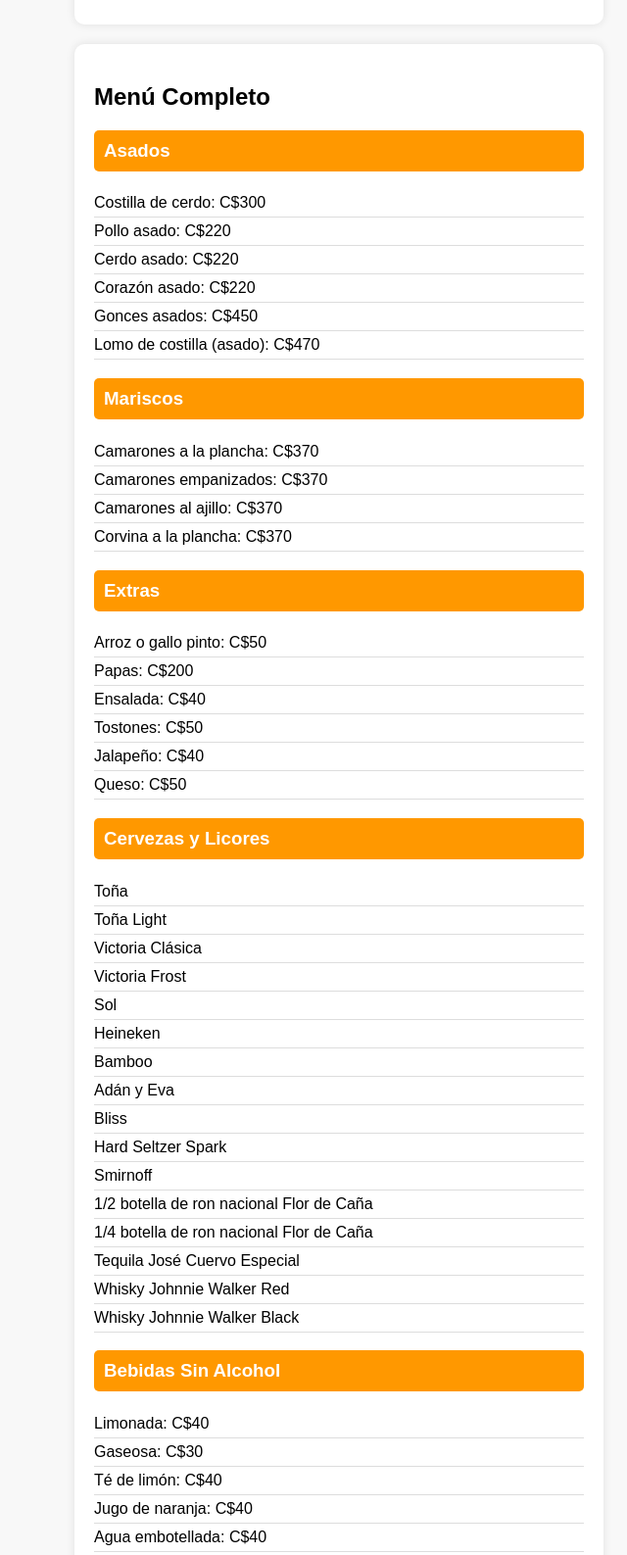
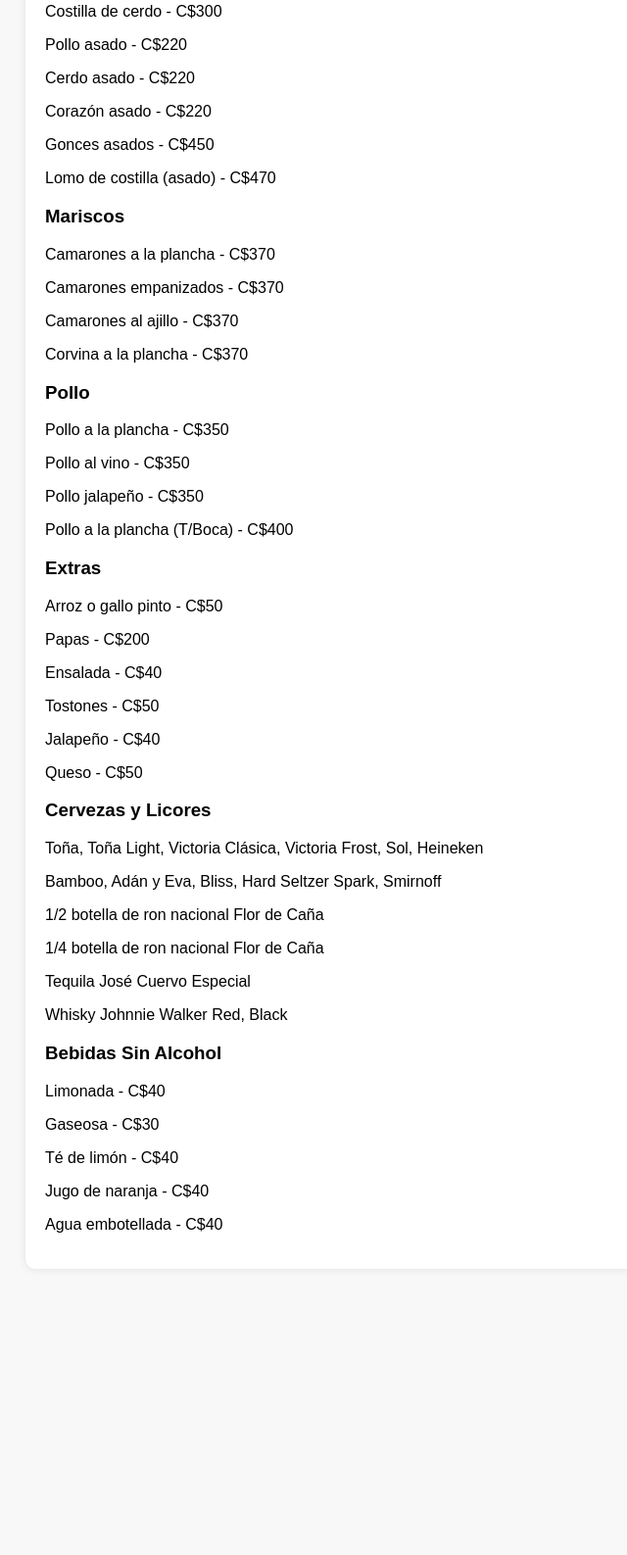
Before and after one commit to deliveryControl24/BAR-Y-RESTAURANTE-DONDE-NACHO-DELIVERY, a plain HTML site: page index.html in a window 1280 px wide. Shown: the part 729-2316 px from the top of the page at 98% size, without its empty margins (294-934 px from the left). After the commit the page ends 2044 px from the top, so only its background shows below. Drawn offline with Linux system fonts and the light colour scheme.

Commit message:
Add files via upload

```diff
--- a/index.html
+++ b/index.html
@@ -12,14 +12,16 @@
             background-color: #f8f8f8;
         }
         header {
-            background: url('imagen1.jpg') no-repeat center center/cover;
+            position: relative;
             height: 250px;
+            overflow: hidden;
         }
-        img.logo {
-            width: 150px;
-            margin-top: -75px;
-            border-radius: 50%;
-            border: 3px solid white;
+        .video-background {
+            position: absolute;
+            top: 0;
+            left: 0;
+            width: 100%;
+            height: 100%;
         }
         .container {
             padding: 20px;
@@ -30,60 +32,35 @@
             border-radius: 10px;
             box-shadow: 0px 0px 10px rgba(0, 0, 0, 0.1);
         }
-        input, textarea, button {
+        button {
             display: block;
             width: 90%;
             margin: 10px auto;
             padding: 10px;
             border-radius: 5px;
-            border: 1px solid #ccc;
-        }
-        button {
-            background-color: green;
+            border: none;
             color: white;
-            border: none;
             cursor: pointer;
         }
-        .facebook-btn {
-            background-color: #3b5998;
-        }
-        .call-btn {
-            background-color: #007bff;
-        }
+        .facebook-btn { background-color: #3b5998; }
+        .call-btn { background-color: #007bff; }
         .menu-container {
+            text-align: left;
             padding: 20px;
             background: white;
             margin: 20px auto;
             width: 90%;
-            max-width: 500px;
+            max-width: 600px;
             border-radius: 10px;
             box-shadow: 0px 0px 10px rgba(0, 0, 0, 0.1);
-            text-align: left;
         }
-        .menu-container h3 {
-            background-color: #ff9800;
-            color: white;
-            padding: 10px;
-            border-radius: 5px;
-        }
-        .menu-container ul {
-            list-style: none;
-            padding: 0;
-        }
-        .menu-container li {
-            padding: 5px 0;
-            border-bottom: 1px solid #ddd;
-        }
-        video {
-            width: 100%;
-            margin-top: 20px;
-            border-radius: 10px;
-        }
+        .menu-container h2 { text-align: center; }
     </style>
 </head>
 <body>
-    <header></header>
-    <img src="imagen2.jpg" alt="Logo" class="logo">
+    <header>
+        <iframe class="video-background" src="https://www.youtube.com/embed/8M0AvPvPg0A?autoplay=1&mute=1&loop=1&playlist=8M0AvPvPg0A" frameborder="0" allowfullscreen></iframe>
+    </header>
     <div class="container">
         <h2>Haz tu pedido</h2>
         <input type="text" id="nombre" placeholder="Tu nombre">
@@ -96,62 +73,43 @@
     <div class="menu-container">
         <h2>Menú Completo</h2>
         <h3>Asados</h3>
-        <ul>
-            <li>Costilla de cerdo: C$300</li>
-            <li>Pollo asado: C$220</li>
-            <li>Cerdo asado: C$220</li>
-            <li>Corazón asado: C$220</li>
-            <li>Gonces asados: C$450</li>
-            <li>Lomo de costilla (asado): C$470</li>
-        </ul>
+        <p>Costilla de cerdo - C$300</p>
+        <p>Pollo asado - C$220</p>
+        <p>Cerdo asado - C$220</p>
+        <p>Corazón asado - C$220</p>
+        <p>Gonces asados - C$450</p>
+        <p>Lomo de costilla (asado) - C$470</p>
         <h3>Mariscos</h3>
-        <ul>
-            <li>Camarones a la plancha: C$370</li>
-            <li>Camarones empanizados: C$370</li>
-            <li>Camarones al ajillo: C$370</li>
-            <li>Corvina a la plancha: C$370</li>
-        </ul>
+        <p>Camarones a la plancha - C$370</p>
+        <p>Camarones empanizados - C$370</p>
+        <p>Camarones al ajillo - C$370</p>
+        <p>Corvina a la plancha - C$370</p>
+        <h3>Pollo</h3>
+        <p>Pollo a la plancha - C$350</p>
+        <p>Pollo al vino - C$350</p>
+        <p>Pollo jalapeño - C$350</p>
+        <p>Pollo a la plancha (T/Boca) - C$400</p>
         <h3>Extras</h3>
-        <ul>
-            <li>Arroz o gallo pinto: C$50</li>
-            <li>Papas: C$200</li>
-            <li>Ensalada: C$40</li>
-            <li>Tostones: C$50</li>
-            <li>Jalapeño: C$40</li>
-            <li>Queso: C$50</li>
-        </ul>
+        <p>Arroz o gallo pinto - C$50</p>
+        <p>Papas - C$200</p>
+        <p>Ensalada - C$40</p>
+        <p>Tostones - C$50</p>
+        <p>Jalapeño - C$40</p>
+        <p>Queso - C$50</p>
         <h3>Cervezas y Licores</h3>
-        <ul>
-            <li>Toña</li>
-            <li>Toña Light</li>
-            <li>Victoria Clásica</li>
-            <li>Victoria Frost</li>
-            <li>Sol</li>
-            <li>Heineken</li>
-            <li>Bamboo</li>
-            <li>Adán y Eva</li>
-            <li>Bliss</li>
-            <li>Hard Seltzer Spark</li>
-            <li>Smirnoff</li>
-            <li>1/2 botella de ron nacional Flor de Caña</li>
-            <li>1/4 botella de ron nacional Flor de Caña</li>
-            <li>Tequila José Cuervo Especial</li>
-            <li>Whisky Johnnie Walker Red</li>
-            <li>Whisky Johnnie Walker Black</li>
-        </ul>
+        <p>Toña, Toña Light, Victoria Clásica, Victoria Frost, Sol, Heineken</p>
+        <p>Bamboo, Adán y Eva, Bliss, Hard Seltzer Spark, Smirnoff</p>
+        <p>1/2 botella de ron nacional Flor de Caña</p>
+        <p>1/4 botella de ron nacional Flor de Caña</p>
+        <p>Tequila José Cuervo Especial</p>
+        <p>Whisky Johnnie Walker Red, Black</p>
         <h3>Bebidas Sin Alcohol</h3>
-        <ul>
-            <li>Limonada: C$40</li>
-            <li>Gaseosa: C$30</li>
-            <li>Té de limón: C$40</li>
-            <li>Jugo de naranja: C$40</li>
-            <li>Agua embotellada: C$40</li>
-        </ul>
+        <p>Limonada - C$40</p>
+        <p>Gaseosa - C$30</p>
+        <p>Té de limón - C$40</p>
+        <p>Jugo de naranja - C$40</p>
+        <p>Agua embotellada - C$40</p>
     </div>
-    <video controls>
-        <source src="video.mp4" type="video/mp4">
-        Tu navegador no soporta la reproducción de video.
-    </video>
     <script>
         function enviarPedido() {
             let nombre = document.getElementById('nombre').value;
```
